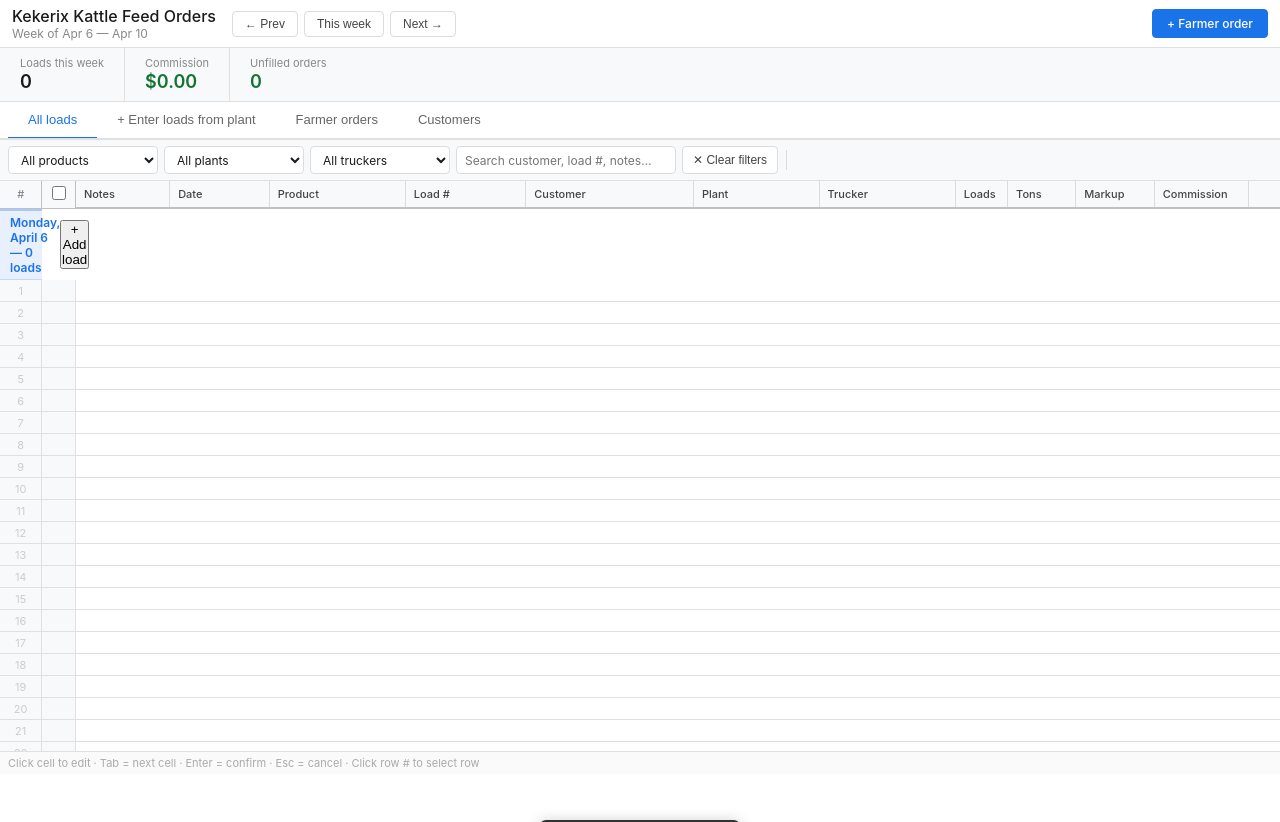
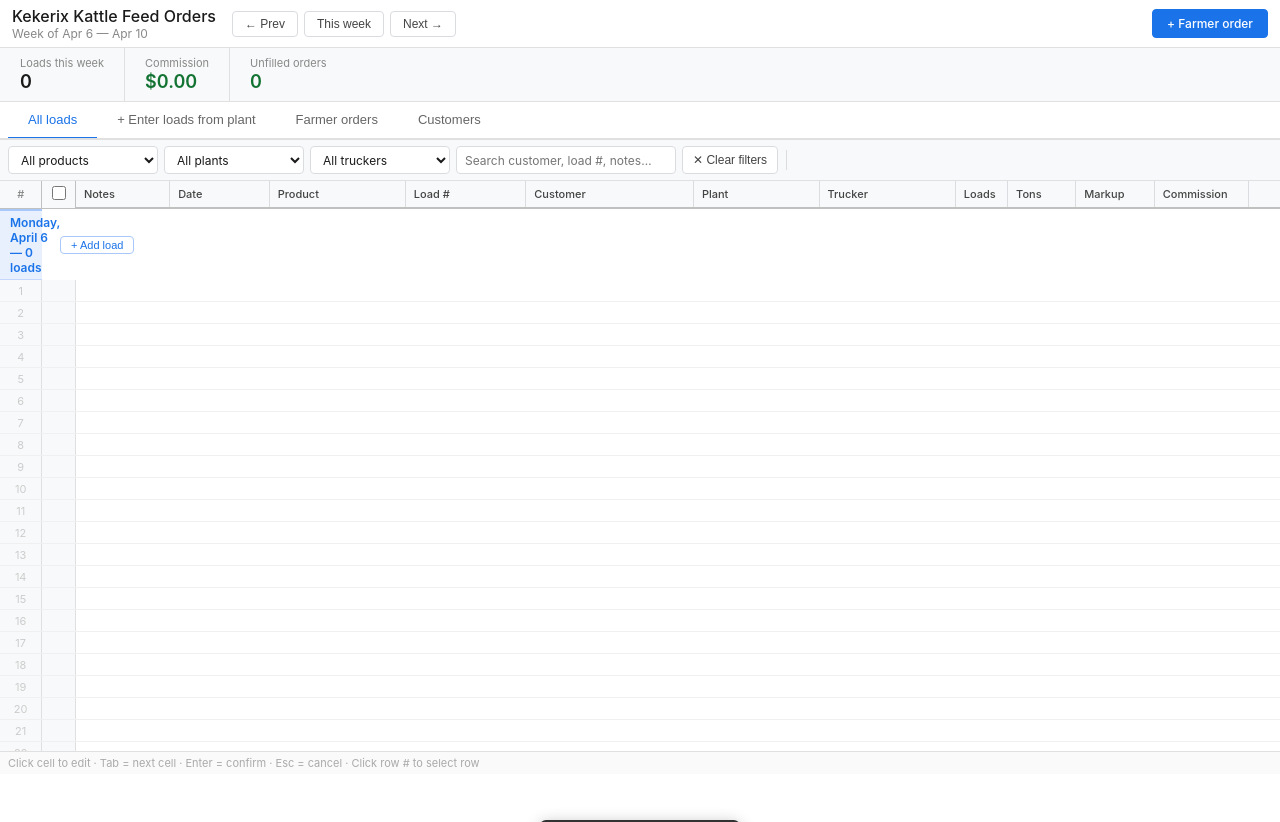
Before and after one commit to Kendrick-VK/Kekerix-Kattle-Feed-Orders, a plain HTML site: page admin.html in a window 1280 px wide. Drawn offline with Linux system fonts and the light colour scheme; no server answers.

Commit message:
admin.css

```diff
--- a/admin.css
+++ b/admin.css
@@ -444,6 +444,27 @@ tr.date-row.drag-target td {
   flex-shrink: 0;
 }
 
+
+/* ── Add row button on date headers ─────────────── */
+.add-row-btn {
+  font-size: 11px;
+  padding: 2px 10px;
+  border-radius: 4px;
+  border: 1px solid #a8c7fa;
+  background: #fff;
+  color: #1a73e8;
+  cursor: pointer;
+  font-weight: 500;
+  white-space: nowrap;
+}
+.add-row-btn:hover { background: #e8f0fe; }
+
+
+/* ── Blank placeholder rows ──────────────────────── */
+.blank-row td { height: 22px; border-bottom: 1px solid #f0f0f0; border-right: 1px solid #f0f0f0; }
+.blank-row:hover td { background: #f8f9fa; }
+.blank-row:hover td.col-rownum { background: #e8eaed; }
+
 /* ── Responsive ──────────────────────────────────── */
 @media (max-width: 600px) {
   .metric-grid { flex-wrap: wrap; }
```
